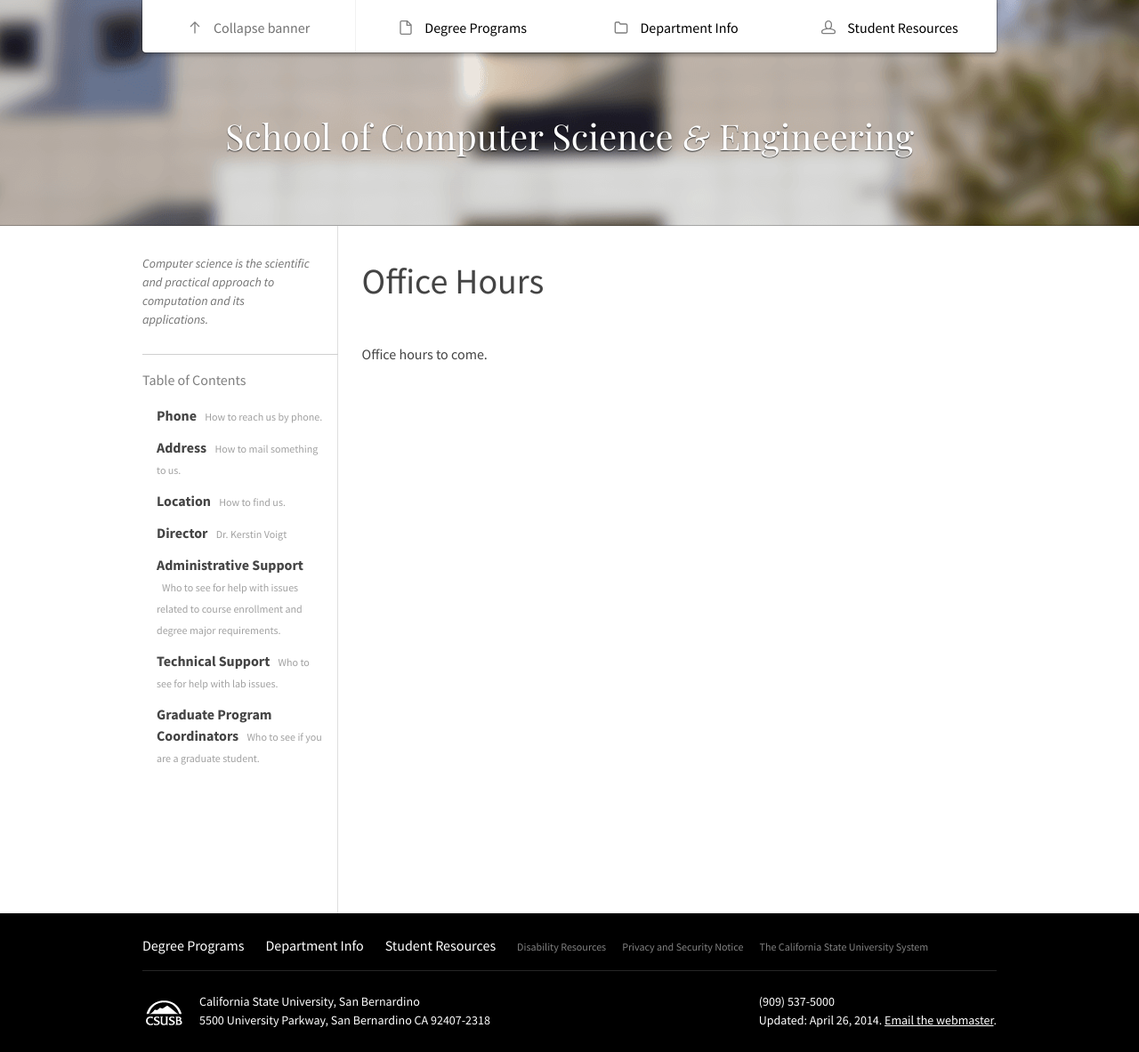
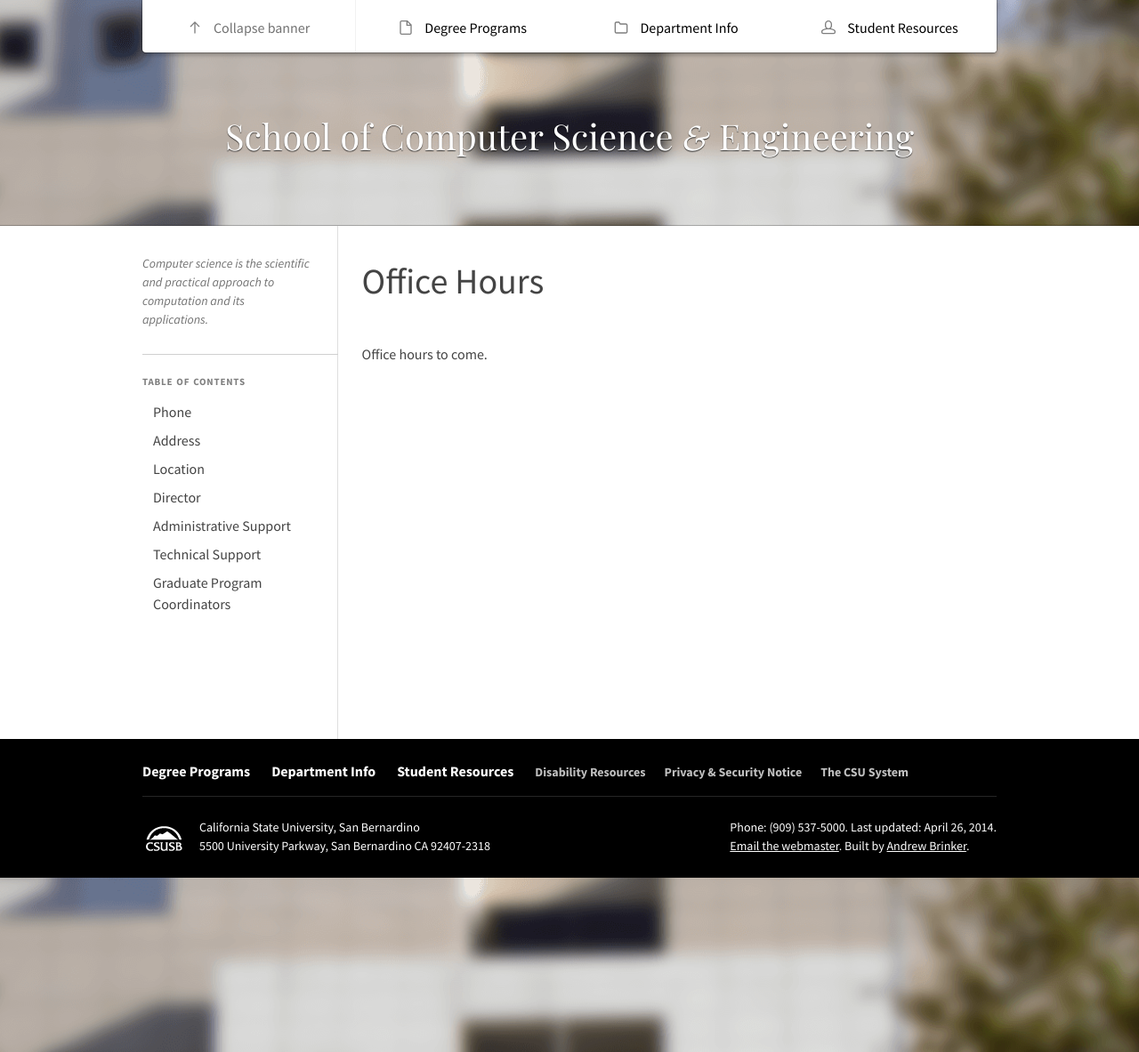
Before and after one commit to csusbdt/cse, a Jekyll site: the page built from hours/index.md, in a window 1280 px wide and 1183 px high. Shown: the whole window at 89% size. Built offline with Jekyll 4.4.1, drawn with Linux system fonts in a browser that asks for light colours; nearby versions of some CDN libraries; some web fonts are replaced.

Commit message:
Fixed up the TOC and footer

```diff
--- a/_includes/main_footer.html
+++ b/_includes/main_footer.html
@@ -24,12 +24,12 @@
                 </li>
                 <li class='small'>
                     <a href='http://www.csusb.edu/privacySecurityNotice.html'>
-                        Privacy&nbsp;and&nbsp;Security&nbsp;Notice
+                        Privacy&nbsp;&amp;&nbsp;Security&nbsp;Notice
                     </a>
                 </li>
                 <li class='small'>
                     <a href='http://www.calstate.edu/'>
-                        The&nbsp;California&nbsp;State&nbsp;University&nbsp;System
+                        The&nbsp;CSU&nbsp;System
                     </a>
                 </li>
             </ul>
@@ -41,8 +41,8 @@
                 5500 University Parkway, San Bernardino CA 92407-2318
             </address>
             <span class='contact'>
-                (909) 537-5000 <br>
-                Updated: April 26, 2014. <a href='mailto:webdev@csusb.edu'>Email the webmaster</a>.
+                Phone: (909) 537-5000. Last updated: April 26, 2014.<br>
+                <a href='mailto:webdev@csusb.edu'>Email the webmaster</a>. Built by <a href='http://andrewbrinker.com'>Andrew Brinker</a>.
             </span>
         </section>
     </div>
--- a/_layouts/default.html
+++ b/_layouts/default.html
@@ -48,7 +48,6 @@
                             <li>
                                 <a href='{{ site.baseurl }}{{ item.url }}'>
                                     {{ item.title }}
-                                    <span class='pill'>{{ item.desc }}</span>
                                 </a>
                             </li>
                             {% endfor %}
--- a/assets/sass/layout/_footer.scss
+++ b/assets/sass/layout/_footer.scss
@@ -18,9 +18,10 @@
     nav {
         border-bottom: 1px solid rgba(255,255,255,.15);
         margin-bottom: 1.5em;
+        font-weight: 700;
 
         .small a {
-            color: rgba(255,255,255,.5);
+            color: rgba(255,255,255,.75);
 
             &:hover,
             &:focus {
--- a/assets/sass/module/_inline-nav.scss
+++ b/assets/sass/module/_inline-nav.scss
@@ -4,6 +4,6 @@
     }
 
     & .small {
-        @include font-size($font-size-micro);
+        @include font-size($font-size-milli);
     }
 }
```
Also changed, not shown: assets/sass/module/_vertical-nav.scss (+22 -11 lines), assets/css/main.css.
